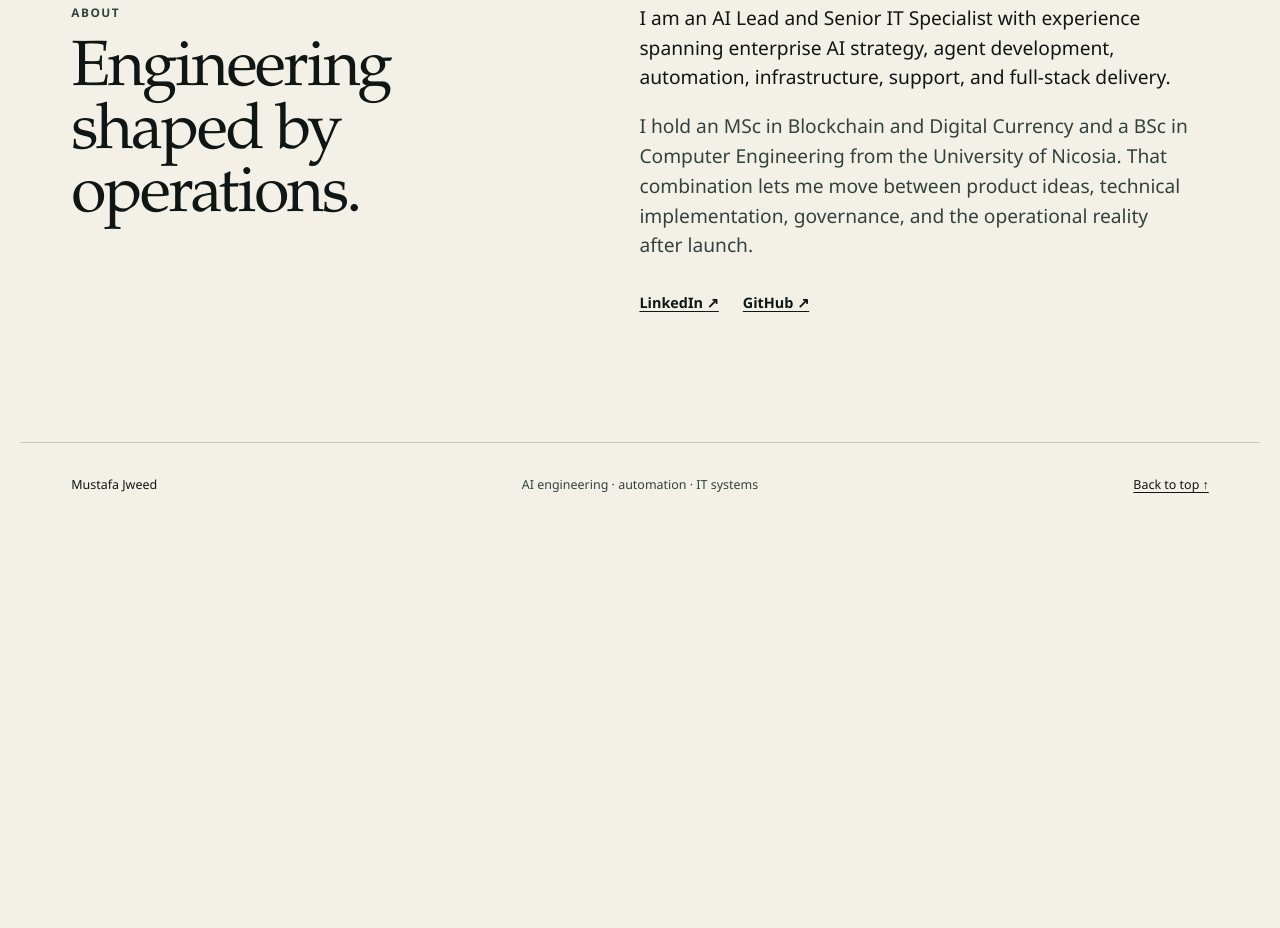
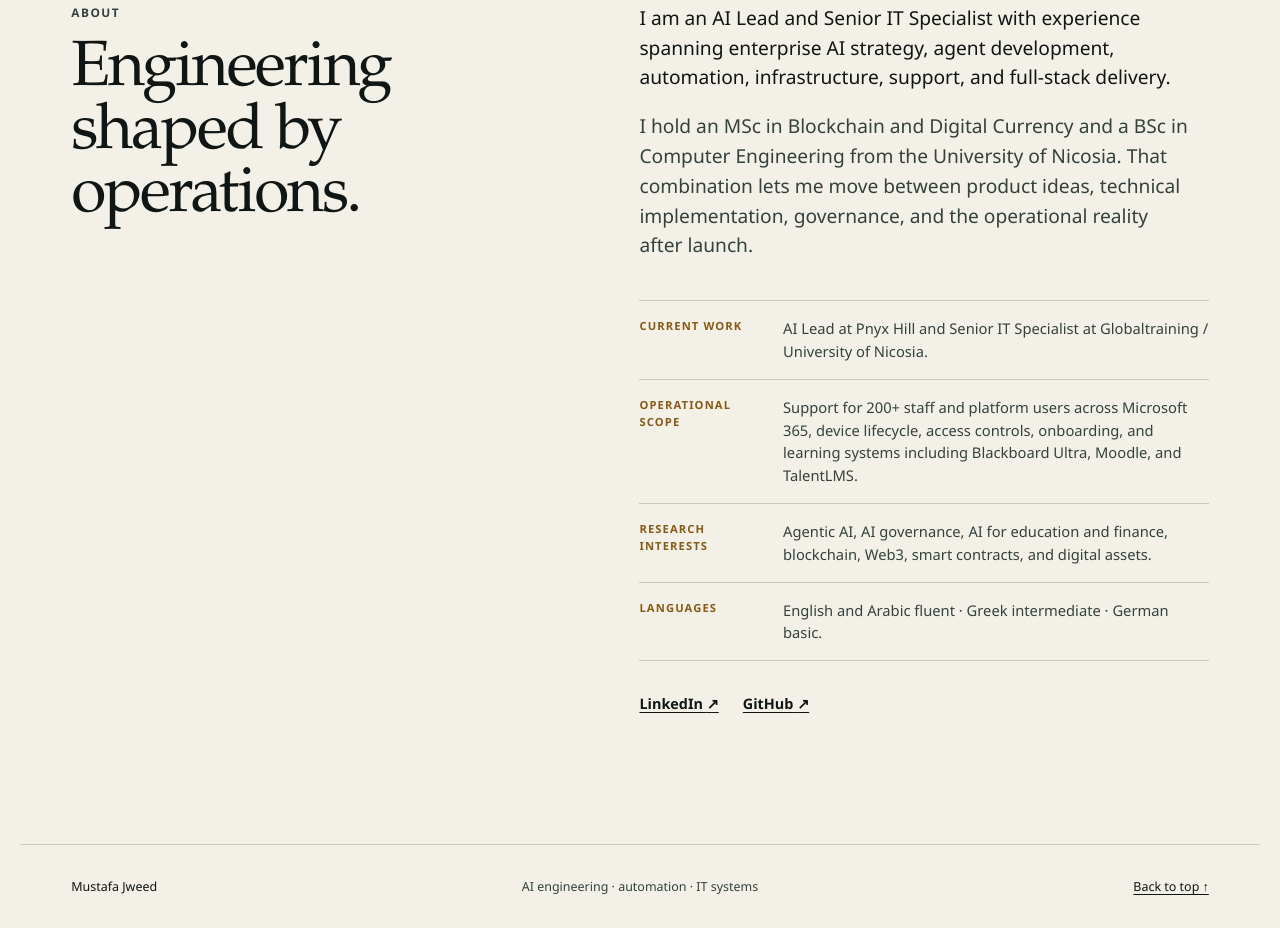
Before and after one commit to itstofi/itstofi.github.io, a plain HTML site: page index.html in a window 1280 px wide. Shown: the part 3869-4797 px from the top of the page. Before the commit the page ends 4396 px from the top, so only its background shows below. Drawn offline with Linux system fonts and the light colour scheme.

Commit message:
docs: add verified experience and research profile

```diff
--- a/index.html
+++ b/index.html
@@ -135,6 +135,24 @@
       <div class="about-copy">
         <p>I am an AI Lead and Senior IT Specialist with experience spanning enterprise AI strategy, agent development, automation, infrastructure, support, and full-stack delivery.</p>
         <p>I hold an MSc in Blockchain and Digital Currency and a BSc in Computer Engineering from the University of Nicosia. That combination lets me move between product ideas, technical implementation, governance, and the operational reality after launch.</p>
+        <dl class="profile-details">
+          <div>
+            <dt>Current work</dt>
+            <dd>AI Lead at Pnyx Hill and Senior IT Specialist at Globaltraining / University of Nicosia.</dd>
+          </div>
+          <div>
+            <dt>Operational scope</dt>
+            <dd>Support for 200+ staff and platform users across Microsoft 365, device lifecycle, access controls, onboarding, and learning systems including Blackboard Ultra, Moodle, and TalentLMS.</dd>
+          </div>
+          <div>
+            <dt>Research interests</dt>
+            <dd>Agentic AI, AI governance, AI for education and finance, blockchain, Web3, smart contracts, and digital assets.</dd>
+          </div>
+          <div>
+            <dt>Languages</dt>
+            <dd>English and Arabic fluent · Greek intermediate · German basic.</dd>
+          </div>
+        </dl>
         <div class="about-links">
           <a href="https://www.linkedin.com/in/mustafajweed" target="_blank" rel="noreferrer">LinkedIn <span aria-hidden="true">↗</span></a>
           <a href="https://github.com/itstofi" target="_blank" rel="noreferrer">GitHub <span aria-hidden="true">↗</span></a>
--- a/styles.css
+++ b/styles.css
@@ -225,6 +225,10 @@ h2 { font-size: clamp(2.7rem, 5vw, 5rem); }
 .about-copy { max-width: 680px; font-size: clamp(1.05rem, 1.5vw, 1.25rem); }
 .about-copy p { margin-top: 0; }
 .about-copy p + p { color: var(--ink-soft); }
+.profile-details { margin: 2.5rem 0 0; border-top: 1px solid var(--line); font-size: 0.92rem; }
+.profile-details > div { display: grid; grid-template-columns: 0.45fr 1.55fr; gap: 1.25rem; padding: 1rem 0; border-bottom: 1px solid var(--line); }
+.profile-details dt { color: #875a16; font-size: 0.7rem; font-weight: 750; letter-spacing: 0.1em; text-transform: uppercase; }
+.profile-details dd { margin: 0; color: var(--ink-soft); }
 .about-links { display: flex; gap: 1.5rem; margin-top: 2rem; font-size: 0.9rem; font-weight: 700; }
 
 footer {
@@ -279,6 +283,7 @@ footer a { justify-self: end; }
   .project-row { grid-template-columns: 1fr auto; gap: 1rem; }
   .project-row .project-index, .project-row .stack { grid-column: 1 / -1; }
   .project-row > div { grid-column: 1 / -1; }
+  .profile-details > div { grid-template-columns: 1fr; gap: 0.4rem; }
   footer { grid-template-columns: 1fr auto; }
   footer p:nth-child(2) { display: none; }
 }
```
